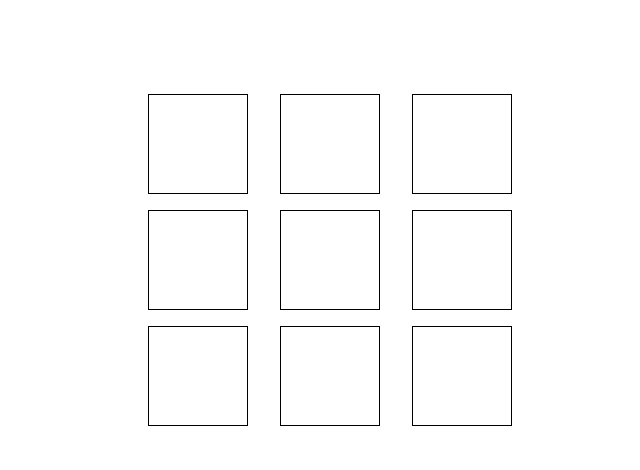
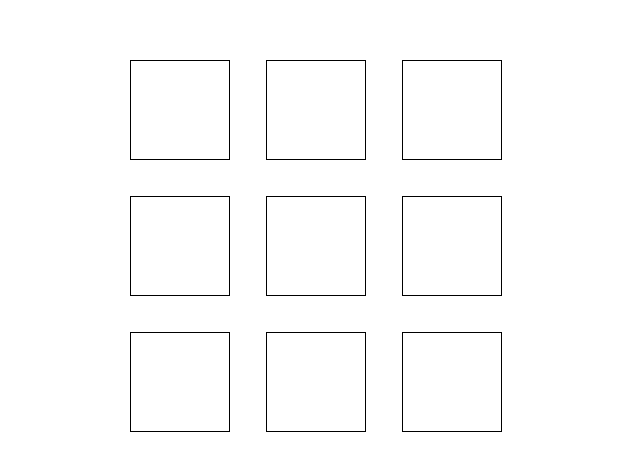
Before and after one commit to jorobertmac/tic-tac-toe, a plain HTML site: page index.html in a window 1280 px wide. Shown: the part 140-610 px from the top of the page, without its empty margins (310-950 px from the left). Drawn offline with Linux system fonts and the light colour scheme.

Commit message:
Center cells

```diff
--- a/index.html
+++ b/index.html
@@ -9,17 +9,12 @@
 </head>
 <body>
   <div id="gameBoard">
-    <div id="row-1" class="row">
       <div id="cell-1" class="cell"></div>
       <div id="cell-2" class="cell"></div>
       <div id="cell-3" class="cell"></div>
-    </div>
-    <div id="row-2" class="row">
       <div id="cell-4" class="cell"></div>
       <div id="cell-5" class="cell"></div>
       <div id="cell-6" class="cell"></div>
-    </div>
-    <div id="row-3" class="row">
       <div id="cell-7" class="cell"></div>
       <div id="cell-8" class="cell"></div>
       <div id="cell-9" class="cell"></div>
--- a/style.css
+++ b/style.css
@@ -2,18 +2,31 @@
   margin: 0;
   padding: 0;
   box-sizing: border-box;
+}
+body {
+display: grid;
+  justify-content: center;
+  align-items: center;
+  height: 100vh;
 }
 
 .cell {
   border: 1px solid black;
   width: 100px;
   height: 100px;
-  margin: 1em;
+  display: flex;
+  align-items: center;
+  justify-content: center;
 }
 
 #gameBoard {
-  display: flex;
-  justify-content: center;
-  align-items: center;
-  height: 100vh;
+  display: grid;
+  grid-template-columns: repeat(3, 1fr);
+  grid-template-rows: repeat(3, 1fr);
+  gap: .5em;
+
+  height: 400px;
+  width: 400px;
+  margin: 0;
+
 }
```
